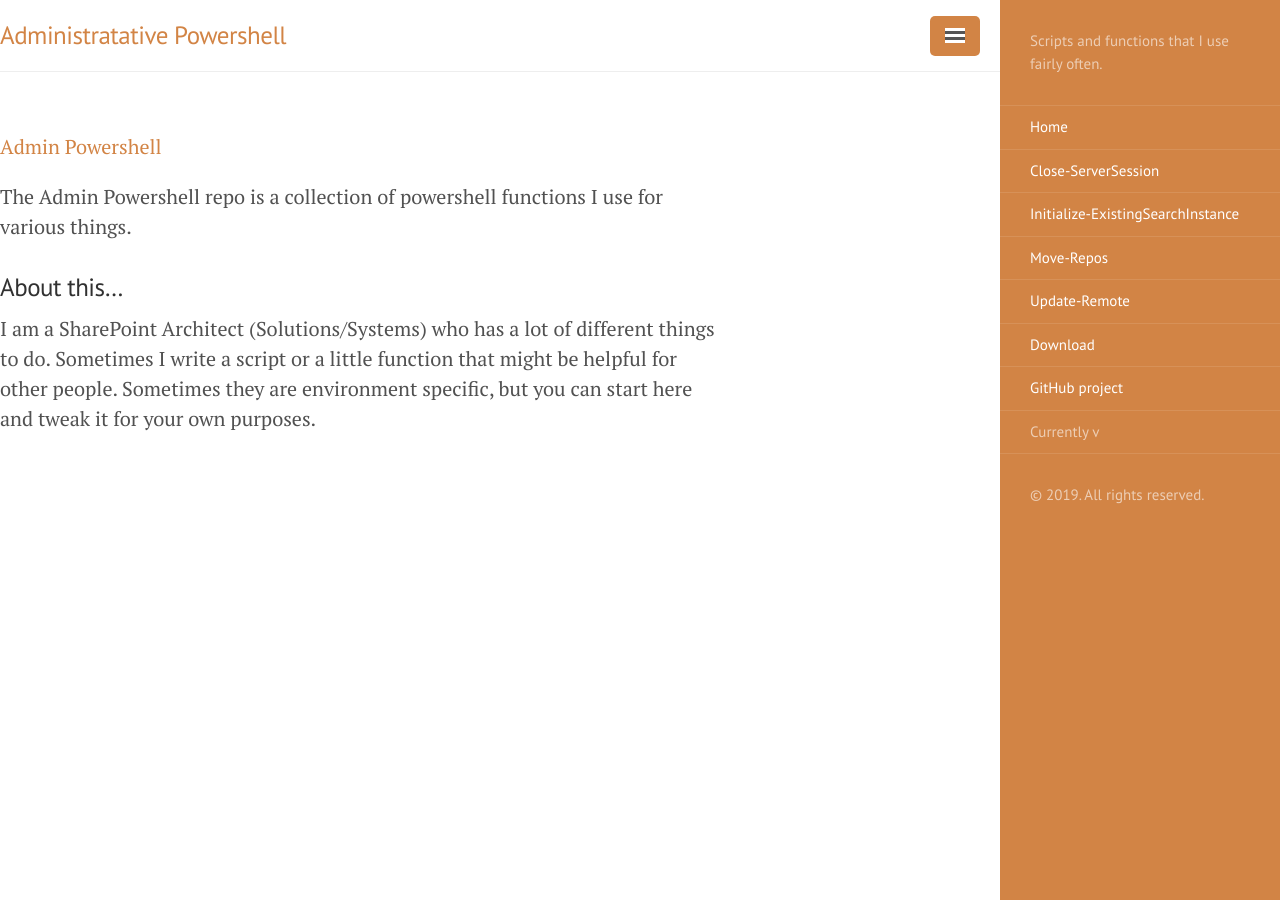
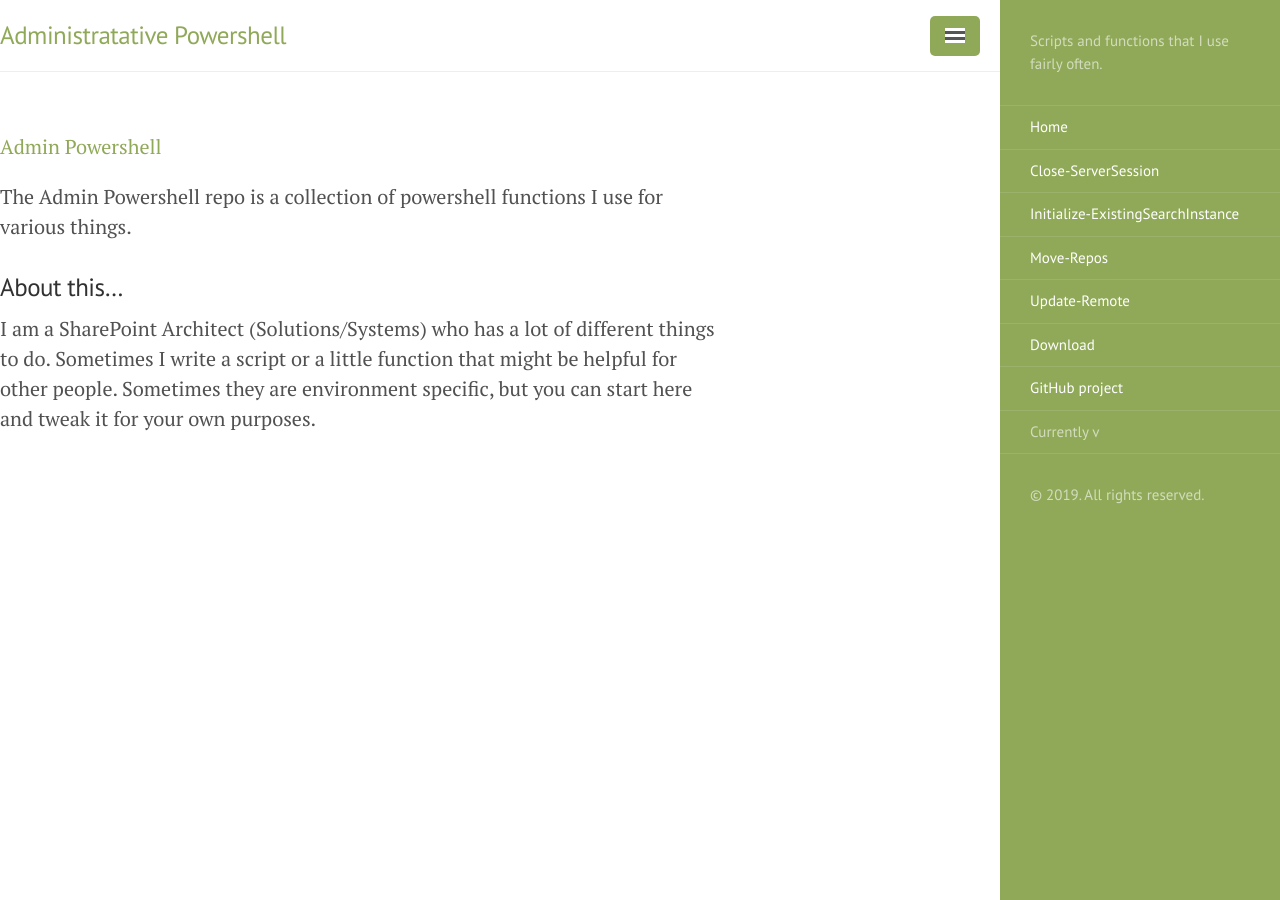
Before and after one commit to kenhansen01/AdminPowershell, a Jekyll site: the page built from docs/index.md, in a window 1280 px wide. Built offline with Jekyll 4.4.1, drawn with Linux system fonts in a browser that asks for light colours.

Commit message:
Update default.html

```diff
--- a/docs/_layouts/default.html
+++ b/docs/_layouts/default.html
@@ -3,7 +3,7 @@
 
   {% include head.html %}
 
-  <body class="theme-base-09 layout-reverse">
+  <body class="theme-base-0b layout-reverse">
 
     {% include sidebar.html %}
 
```
